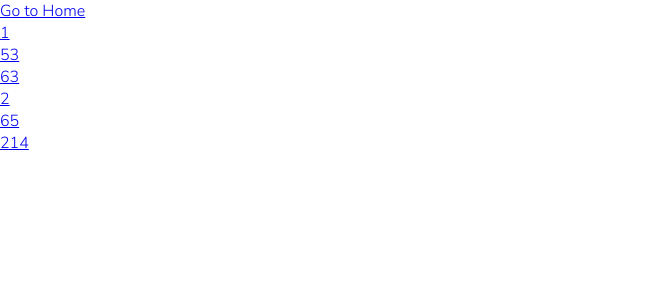
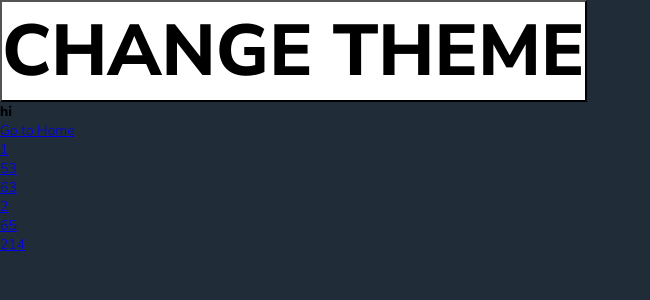
Before and after one commit to JaroslawChaykin/new_era.countries, a Vue app: page / in a window 1280 px wide. Shown: the top 300 px of the page, without its empty margins (0-650 px from the left). Built offline with nearby package versions, Linux system fonts and the light colour scheme.

Commit message:
change themes

```diff
--- a/src/App.vue
+++ b/src/App.vue
@@ -1,24 +1,55 @@
 <template>
-  <nav>
-    <router-link to="/">Go to Home</router-link>
-  </nav>
-  <router-view/>
+  <section class="main"
+           :class="theme">
+    <button @click="toggleTheme">Change theme</button>
+    <h1>hi</h1>
+    <nav>
+      <router-link to="/">Go to Home</router-link>
+    </nav>
+    <router-view/>
+  </section>
 </template>
 
 <script>
-
 export default {
   name: 'App',
-
-}
+  data() {
+    return {
+      theme: 'dark'
+    };
+  },
+  methods: {
+    toggleTheme() {
+      this.theme = this.theme === 'dark' ? 'white' : 'dark';
+    }
+  }
+};
 </script>
 
 <style>
 @import './assets/fonts/fonts.css';
+@import './assets/colors.css';
+
+.main {
+  width: 100%;
+  min-height: 100vh;
+  max-height: 100%;
+  background: var(--main-color);
+}
+
+button {
+  font-size: 72px;
+  text-transform: uppercase;
+  font-weight: 800;
+  background: var(--main-text-color);
+}
+
 * {
   margin: 0;
   padding: 0;
   box-sizing: border-box;
   font-family: 'NunitoSans', sans-serif, Arial;
+  font-size: 14px;
+  transition: 0.2s ease-in-out;
 }
 </style>
--- /dev/null
+++ b/src/assets/colors.css
@@ -0,0 +1,12 @@
+.main.dark {
+    --main-color: hsl(207, 26%, 17%);
+    --accent-color: hsl(209, 23%, 22%);
+    --main-text-color: hsl(0, 0%, 100%);
+    --input-color: hsl(209, 23%, 22%)
+}
+.main.white {
+    --main-color: hsl(0, 0%, 100%);
+    --accent-color: hsl(0, 0%, 100%);
+    --main-text-color: hsl(200, 15%, 8%);
+    --input-color: hsl(0, 0%, 52%)
+}
```
